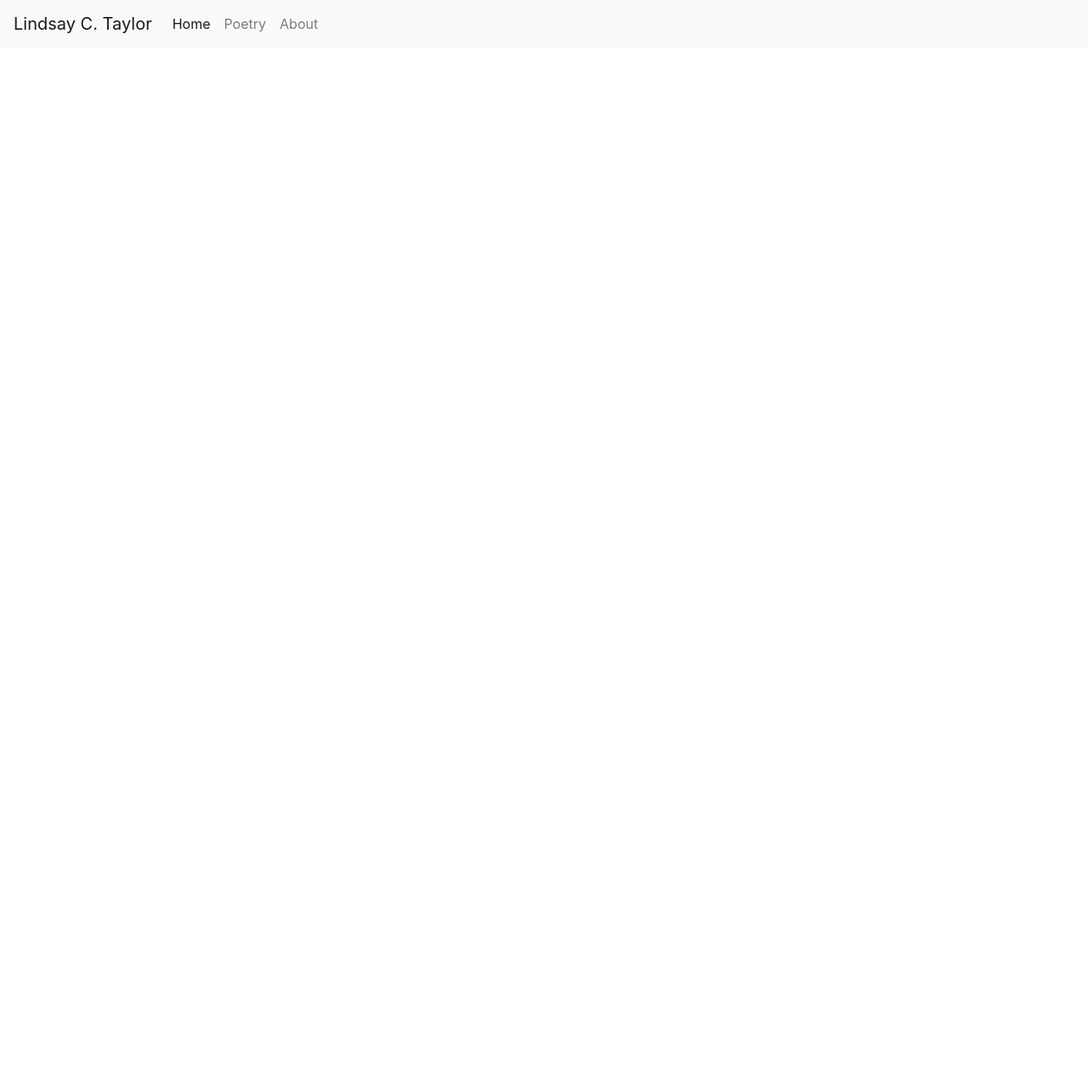
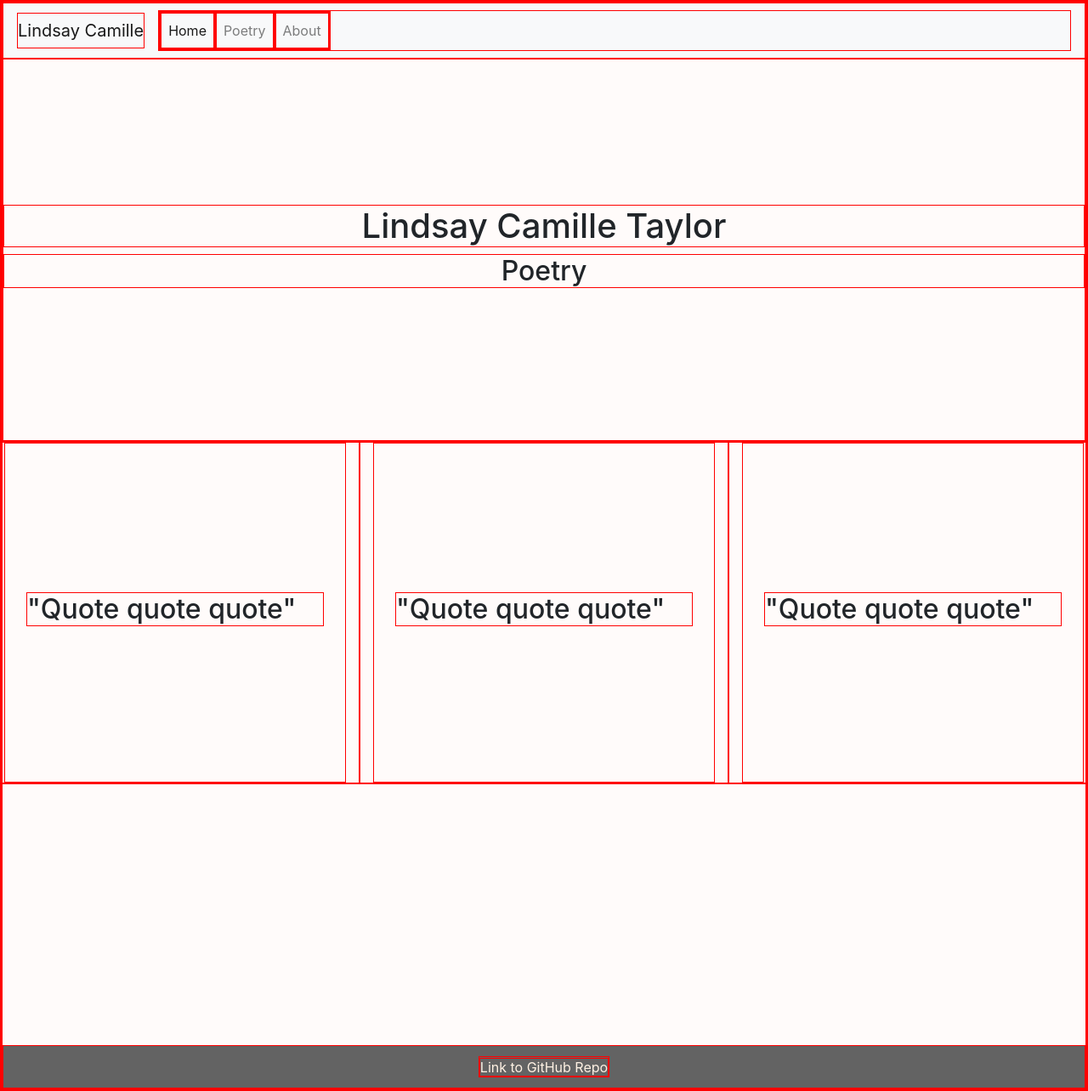
Before and after one commit to SwapPop/poetry-slam, a plain HTML site: page index.html in a window 1280 px wide. Shown: the whole page at 85% size. Before the commit the page ends 800 px from the top, so only its background shows below. Drawn offline with nearby package versions, Linux system fonts and the light colour scheme.

Commit message:
Additions

```diff
--- a/css/styles.css
+++ b/css/styles.css
@@ -0,0 +1,90 @@
+* {
+  padding: 0;
+  margin: 0;
+  border: 1px solid red;
+}
+
+h1, h2 {
+  text-align: center;
+}
+
+
+
+.page {
+  width: 100%;
+  height: 100%;
+  position: relative;
+  min-height: 100vw;
+  background-color: #FFFBFA;
+  padding-bottom: 50px;
+}
+
+.headbox {
+  display: flex;
+  flex-direction: column;
+  justify-content: center;
+  height: 450px;
+  width: 100%;
+  background-image: url();
+  background-position: center center;
+  background-size: cover;
+  background-repeat: no-repeat;
+  background-attachment: fixed;
+  background-color: #FFFBFA;
+}
+
+.sub-headbox {
+  display: flex;
+  flex-direction: column;
+  justify-content: center;
+  height: 300px;
+  width: 100%;
+  background-position: center center;
+  background-size: cover;
+  background-repeat: no-repeat;
+  background-attachment: fixed;
+  background-color: #FFFBFA;
+}
+
+.col-item {
+  display: flex;
+  flex-direction: column;
+  justify-content: center;
+  height: 400px;
+  width: 100%;
+  padding: 25px;ß
+}
+
+.col-item h2 {
+  text-align: left;
+}
+
+.footer {
+  position: absolute;
+  bottom: 0;
+  width: 100%;
+  background-color: #636363;
+  display: flex;
+  justify-content: center;
+  align-items: center;
+  height: 51px;
+  text-align: center;
+}
+
+.footer-item {
+  height: 25px;
+}
+
+.footer-item a {
+  color: #FFF1E3;
+  text-decoration: none;
+}
+
+.footer-item a:hover {
+  color: #FFFBFA;
+  text-decoration: underline;
+}
+
+.footer-item a:active {
+  color: #FFE6CF;
+}
--- a/index.html
+++ b/index.html
@@ -5,11 +5,12 @@
     <meta name="viewport" content="width=device-width, initial-scale=1, shrink-to-fit=no">
     <link rel="stylesheet" href="https://stackpath.bootstrapcdn.com/bootstrap/4.1.3/css/bootstrap.min.css" integrity="sha384-MCw98/SFnGE8fJT3GXwEOngsV7Zt27NXFoaoApmYm81iuXoPkFOJwJ8ERdknLPMO" crossorigin="anonymous">
     <link rel="stylesheet" href="/css/styles.css"/>
-    <title>Is this working?</title>
+    <title>Lindsay Camille Poetry</title>
   </head>
   <body>
+    <div class='page'>
       <nav class="navbar navbar-expand-lg navbar-light bg-light">
-      <a class="navbar-brand" href="/index.html">Lindsay C. Taylor</a>
+        <a class="navbar-brand" href="/index.html">Lindsay Camille</a>
         <button class="navbar-toggler" type="button" data-toggle="collapse" data-target="#navbarNav" aria-controls="navbarNav" aria-expanded="false" aria-label="Toggle navigation">
           <span class="navbar-toggler-icon"></span>
         </button>
@@ -27,7 +28,27 @@
           </ul>
         </div>
       </nav>
+      <div class="headbox">
+        <h1>Lindsay Camille Taylor</h1>
+        <h2>Poetry</h2>
+      </div>
 
+      <div class="row align-items-center">
+        <div class="col-sm">
+          <div class="col-item"><h2>"Quote quote quote"</h2></div>
+        </div>
+        <div class="col-sm">
+          <div class="col-item"><h2>"Quote quote quote"</h2></div>
+        </div>
+        <div class="col-sm">
+          <div class="col-item"><h2>"Quote quote quote"</h2></div>
+        </div>
+      </div>
+
+      <footer class="footer">
+        <div class="footer-item"><a href="https://github.com/SwapPop/poetry-slam">Link to GitHub Repo</a></div>
+      </footer>
+    </div>
     <script src="https://code.jquery.com/jquery-3.3.1.slim.min.js" integrity="sha384-q8i/X+965DzO0rT7abK41JStQIAqVgRVzpbzo5smXKp4YfRvH+8abtTE1Pi6jizo" crossorigin="anonymous"></script>
     <script src="https://cdnjs.cloudflare.com/ajax/libs/popper.js/1.14.3/umd/popper.min.js" integrity="sha384-ZMP7rVo3mIykV+2+9J3UJ46jBk0WLaUAdn689aCwoqbBJiSnjAK/l8WvCWPIPm49" crossorigin="anonymous"></script>
     <script src="https://stackpath.bootstrapcdn.com/bootstrap/4.1.3/js/bootstrap.min.js" integrity="sha384-ChfqqxuZUCnJSK3+MXmPNIyE6ZbWh2IMqE241rYiqJxyMiZ6OW/JmZQ5stwEULTy" crossorigin="anonymous"></script>
```
Also changed, not shown: pages/about.html (+47 -0 lines), pages/poetry.html (+47 -0 lines), photosbio/StudioNoire-115.jpg (added), photosbio/StudioNoire-157.jpg (added), photosbio/StudioNoire-164.jpg (added), photosbio/StudioNoire-167.jpg (added), photosbio/StudioNoire-40.jpg (added). Lines whose indentation alone changed are shown as unchanged.
